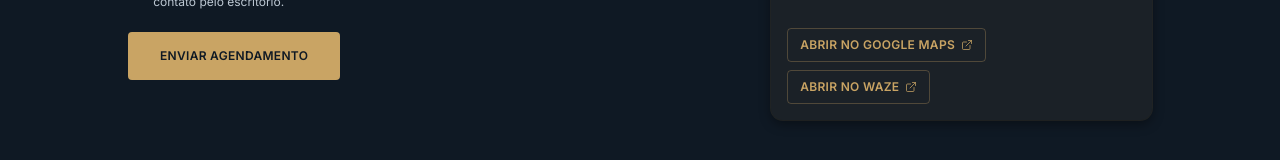
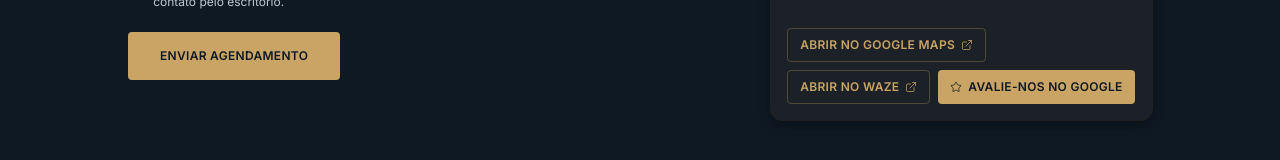
Before and after one commit to carrmelo-nunes-advocacia/website, a React (Vite) app: page /agendamento in a window 1280 px wide. Shown: the part 1239-1399 px from the top of the page. Built offline with nearby package versions, Linux system fonts and the light colour scheme; grey boxes are pictures that could not be loaded; the HTML template or start-up script is replaced by a standard one.

Commit message:
feat(agendamento): botão 'Avalie-nos no Google' no bloco do mapa (link provisório até o g.page oficial)

```diff
--- a/src/components/MapaEscritorio.tsx
+++ b/src/components/MapaEscritorio.tsx
@@ -1,4 +1,4 @@
-import { ExternalLink } from "lucide-react";
+import { ExternalLink, Star } from "lucide-react";
 
 // Mapa do escritório (Av. Paulista, 509 — Bela Vista, São Paulo).
 // Usa OpenStreetMap em vez do Google Maps: sem cookies de rastreamento, coerente com a
@@ -10,6 +10,9 @@ const ENDERECO = "Av. Paulista, 509 - Bela Vista, São Paulo - SP, 01311-000";
 const D = 0.004; // ~400 m de raio
 const OSM_EMBED = `https://www.openstreetmap.org/export/embed.html?bbox=${LON - D}%2C${LAT - D}%2C${LON + D}%2C${LAT + D}&layer=mapnik&marker=${LAT}%2C${LON}`;
 const GOOGLE = `https://www.google.com/maps/search/?api=1&query=${encodeURIComponent(ENDERECO)}`;
+// Avaliação no Google. TODO: trocar pelo link oficial do Perfil da Empresa
+// (Perfil da Empresa → "Pedir avaliações" → https://g.page/r/<código>/review).
+export const GOOGLE_REVIEW = `https://www.google.com/maps/search/?api=1&query=${encodeURIComponent("Carmelo Nunes Sociedade de Advogados, " + ENDERECO)}`;
 const WAZE = `https://waze.com/ul?q=${encodeURIComponent(ENDERECO)}&ll=${LAT}%2C${LON}&navigate=yes`;
 
 const MapaEscritorio = () => (
@@ -38,6 +41,14 @@ const MapaEscritorio = () => (
       >
         Abrir no Waze <ExternalLink size={12} strokeWidth={1.5} />
       </a>
+      <a
+        href={GOOGLE_REVIEW}
+        target="_blank"
+        rel="noopener noreferrer"
+        className="inline-flex items-center gap-1.5 text-xs tracking-wide uppercase font-semibold text-primary-foreground bg-primary rounded-sm px-3 py-2 hover:opacity-90 transition-opacity"
+      >
+        <Star size={12} strokeWidth={1.5} /> Avalie-nos no Google
+      </a>
     </div>
   </div>
 );
```
